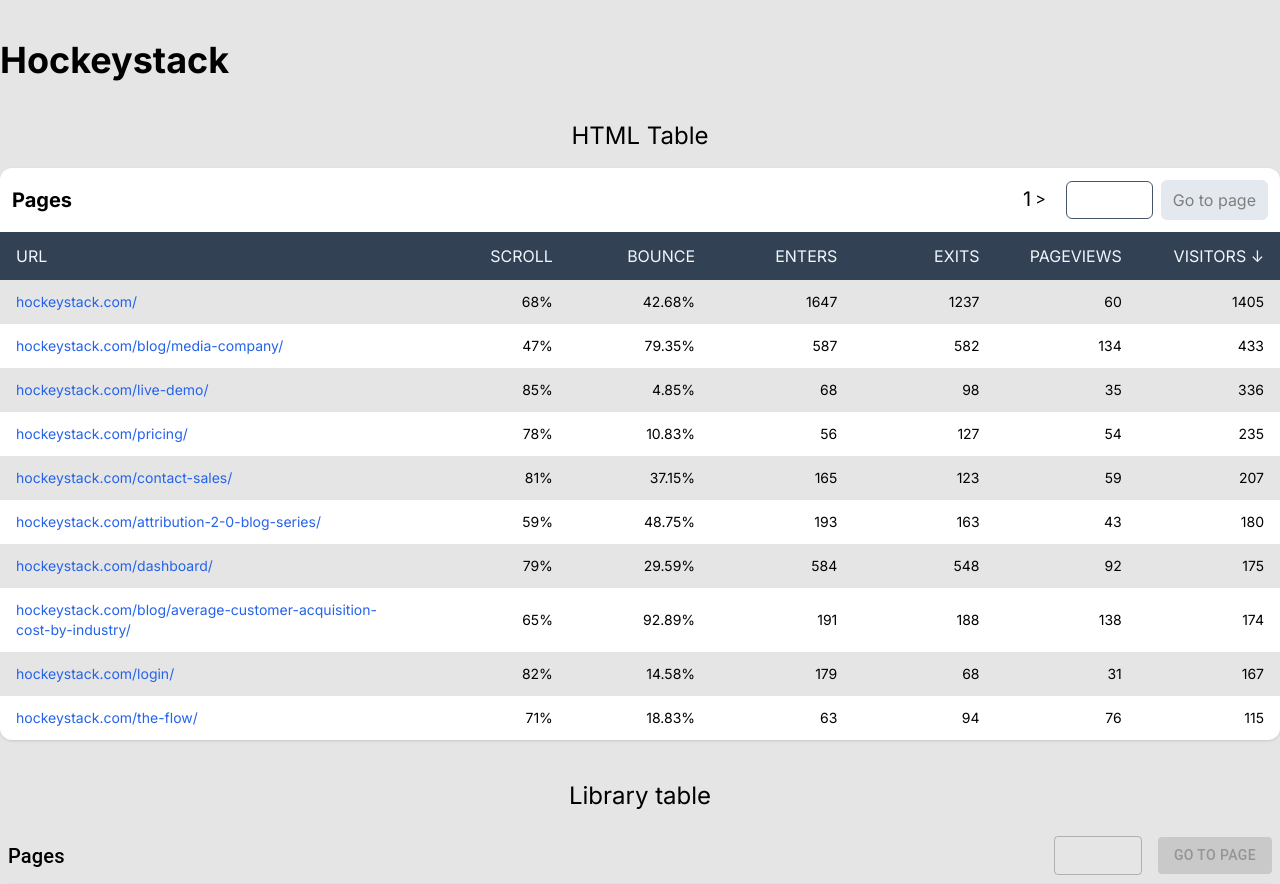
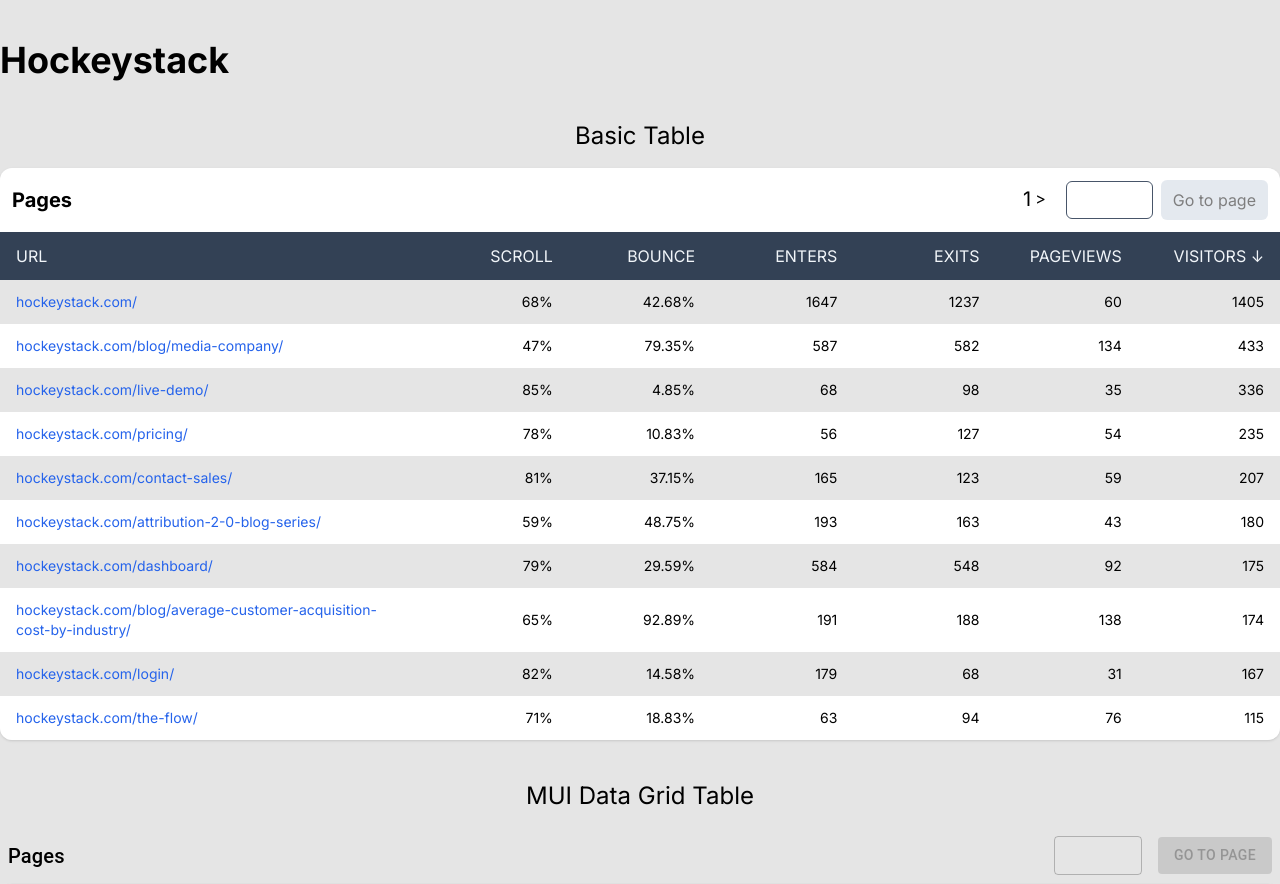
Before and after one commit to FrancoArto/hockeystack-table, a Next.js app: page / in a window 1280 px wide. Shown: the top 884 px of the page. Built offline with nearby package versions, Linux system fonts and the light colour scheme.

Commit message:
More descriptive table names

```diff
--- a/src/app/page.tsx
+++ b/src/app/page.tsx
@@ -1,5 +1,5 @@
-import HTMLTable from '@/components/HTMLTable';
-import LibraryTable from '@/components/LibraryTable';
+import BasicTable from '@/components/BasicTable';
+import MUITable from '@/components/MUITable';
 import { PagesResponse } from '@/types';
 import transformPagesResponse from '@/utils/transformPagesResponse';
 
@@ -17,12 +17,12 @@
   return (
     <div>
       <div className="my-10">
-        <h2 className="text-2xl text-center mb-4">HTML Table</h2>
-        <HTMLTable pages={transformedData} />
+        <h2 className="text-2xl text-center mb-4">Basic Table</h2>
+        <BasicTable pages={transformedData} />
       </div>
       <div className="my-10">
-        <h2 className="text-2xl text-center mb-4">Library table</h2>
-        <LibraryTable pages={transformedData} />
+        <h2 className="text-2xl text-center mb-4">MUI Data Grid Table</h2>
+        <MUITable pages={transformedData} />
       </div>
     </div>
   );
--- a/src/components/LibraryTable.tsx
+++ b/src/components/MUITable.tsx
@@ -13,11 +13,11 @@
 const percentageFieldComparator = (a: string, b: string) =>
   parseFloat(a.replace('%', '')) - parseFloat(b.replace('%', ''));
 
-interface LibraryTableProps {
+interface MUITableProps {
   pages: TransformedPagesData[];
 }
 
-const LibraryTable: React.FC<LibraryTableProps> = ({ pages }) => {
+const MUITable: React.FC<MUITableProps> = ({ pages }) => {
   const [pageInputValue, setPageInputValue] = useState<string>('');
 
   const apiRef = useGridApiRef();
@@ -107,4 +107,4 @@
   );
 };
 
-export default LibraryTable;
+export default MUITable;
```
Also changed, not shown: src/components/BasicTable.tsx (renamed from src/components/HTMLTable.tsx, +4 -4 lines).
